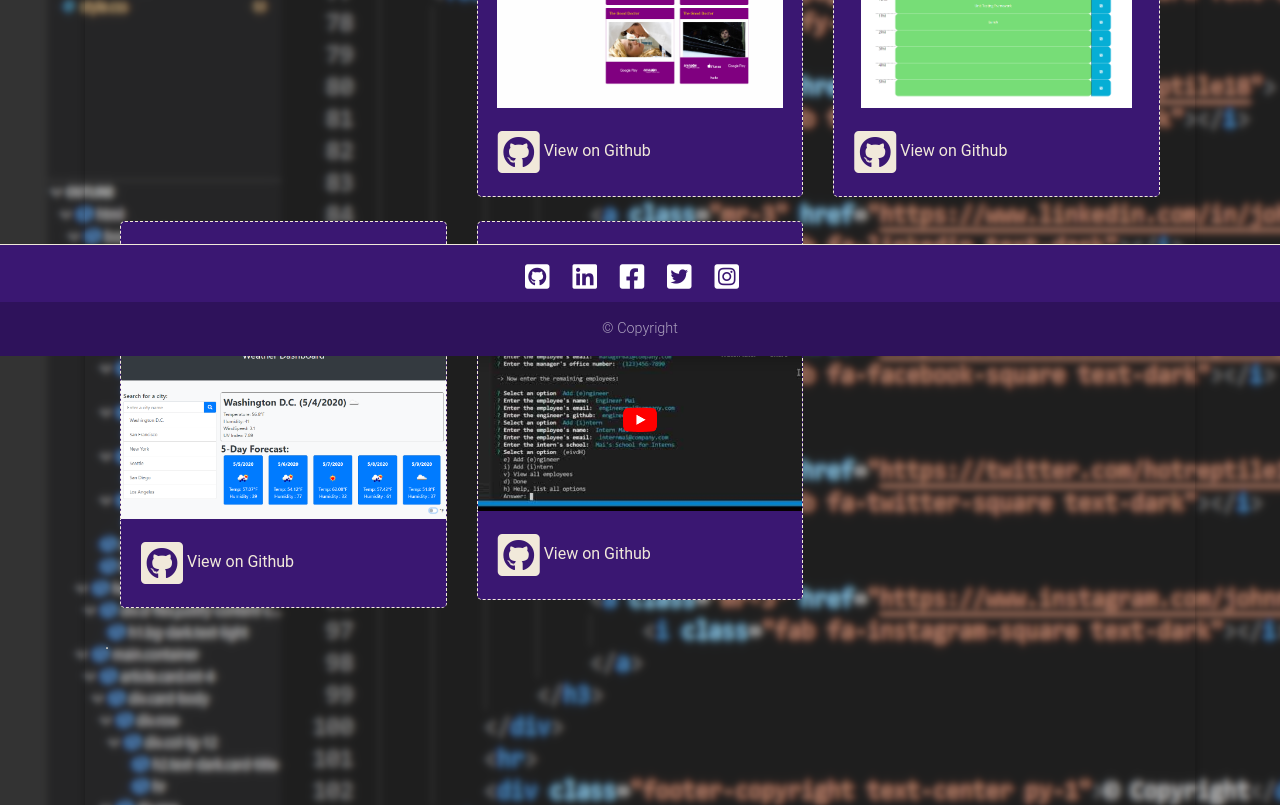
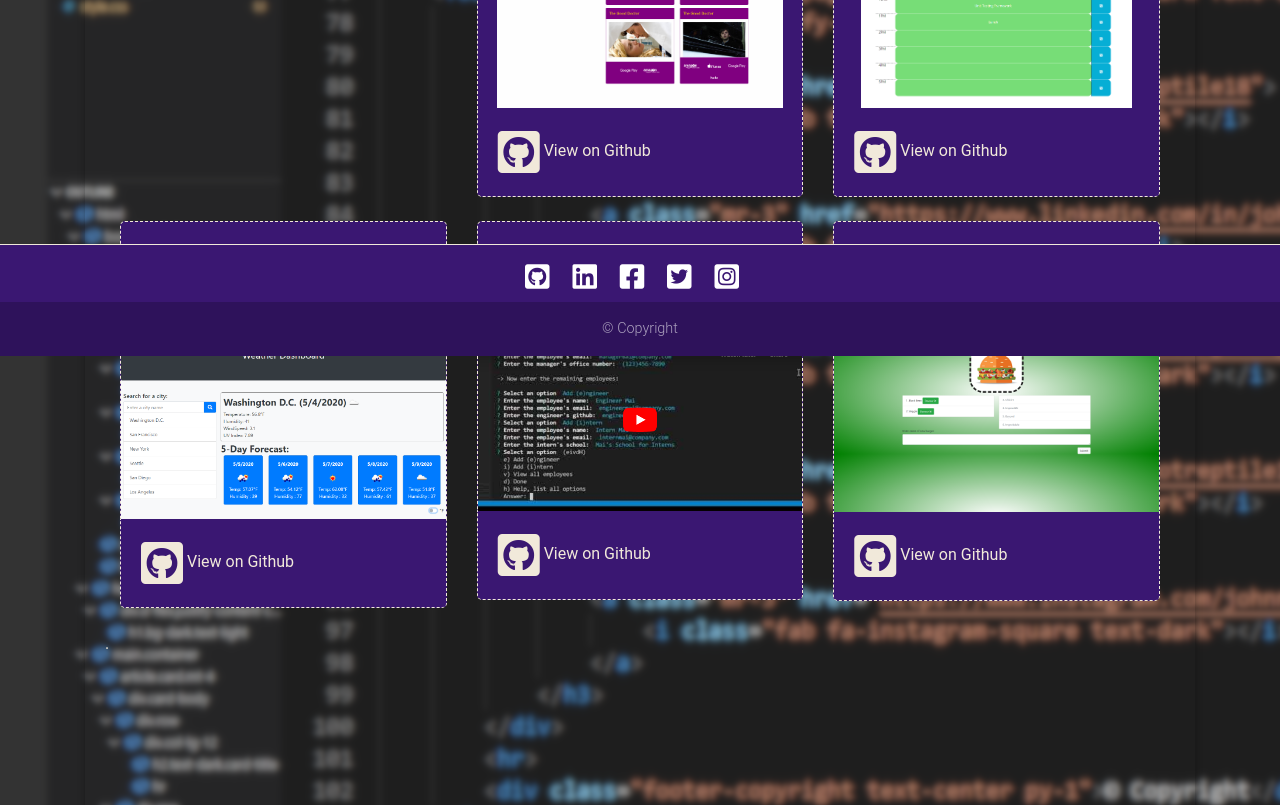
Before and after one commit to reptile18/Responsive-Portfolio, a plain HTML site: page index.html in a window 1280 px wide. Shown: the part 444-1249 px from the top of the page. Drawn offline with nearby package versions, Linux system fonts and the light colour scheme.

Commit message:
turn on burger

```diff
--- a/index.html
+++ b/index.html
@@ -153,7 +153,7 @@
                                                 class="fab fa-github-square fa-3x align-middle"></i> View on Github</a>
                                     </div>
                                 </div>
-                                <!--<div class="animated fadeInUp delay-1000ms col-xl-4 col-lg-6 mb-4">
+                                <div class="animated fadeInUp delay-1000ms col-xl-4 col-lg-6 mb-4">
                                     <div class="card-top-radius miniCard" style="transform: rotate(0)">
                                         <div class=" p-4">
                                             <h3 class="card-title ">Burger</h3>
@@ -171,7 +171,7 @@
                                             class=" stretched-link"><i
                                                 class="fab fa-github-square fa-3x align-middle"></i> View on Github</a>
                                     </div>
-                                </div>-->
+                                </div>
                             </div>
                         </div>
                         <div style="height: 10em;">.</div>
```
